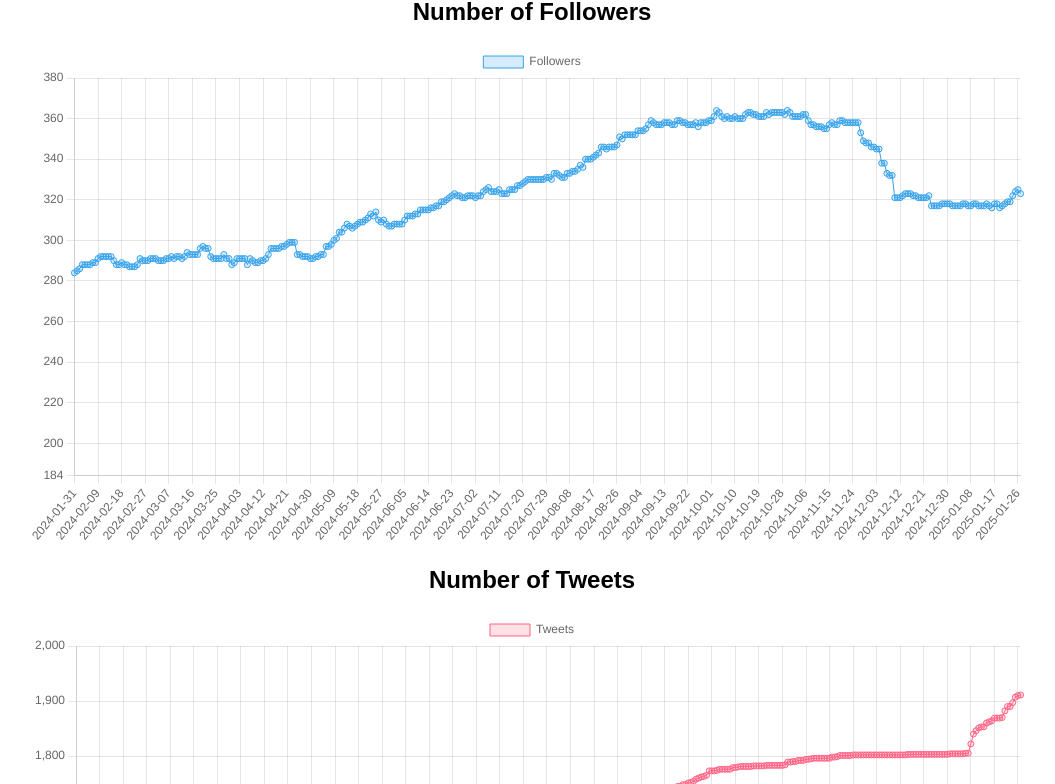
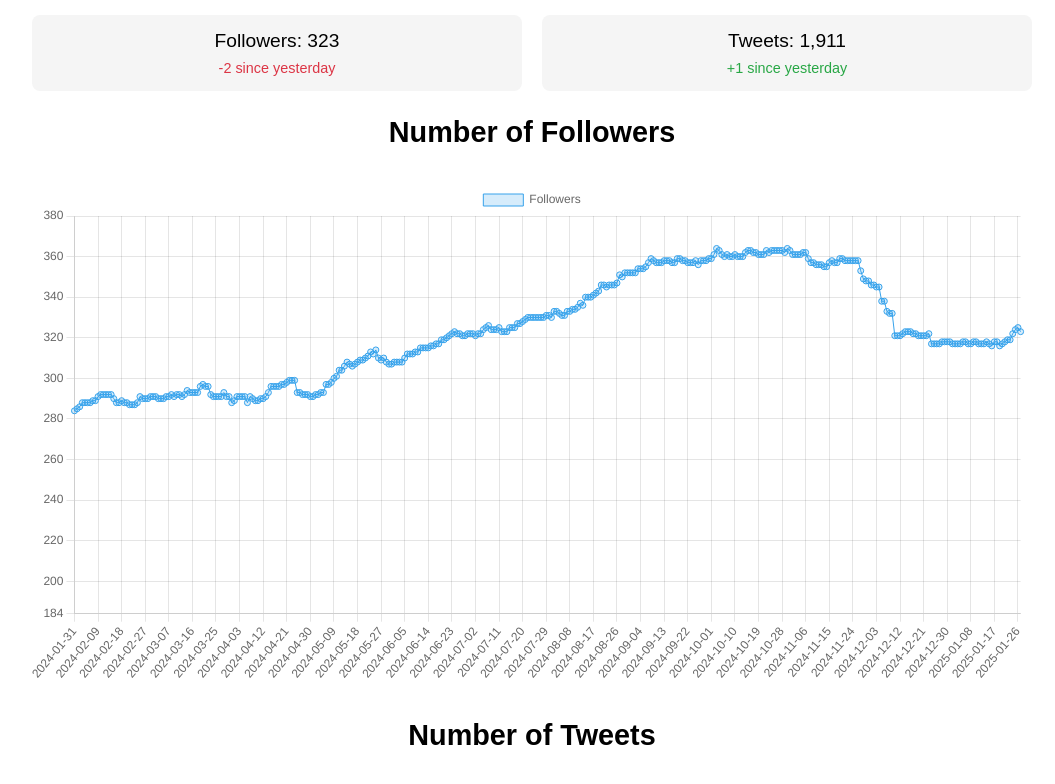
Before and after one commit to horosin/metrics-dashboard, a website: page dashboard/index.html in a window 1280 px wide. Shown: the part 100-884 px from the top of the page, without its empty margins (108-1163 px from the left). Drawn offline with nearby package versions, Linux system fonts and the light colour scheme; files whose address does not match are found by name.

Commit message:
Add daily stats

```diff
--- a/dashboard/index.html
+++ b/dashboard/index.html
@@ -10,35 +10,82 @@
     body {
       font-family: Arial, sans-serif;
       margin: 0;
-      padding: 0;
+      padding: 20px;
       display: flex;
       flex-direction: column;
       align-items: center;
     }
 
     .chart-container {
-      width: 80%;
+      width: 95%;
+      max-width: 1000px;
+      margin: 20px 0;
+    }
+
+    .stats-container {
+      display: flex;
+      flex-wrap: wrap;
+      justify-content: center;
+      gap: 20px;
+      width: 95%;
       max-width: 1000px;
     }
 
-    canvas {
-      max-width: 100%;
+    .current-stats {
+      font-size: 1.2rem;
+      text-align: center;
+      margin: 10px 0;
+      padding: 15px;
+      background: #f5f5f5;
+      border-radius: 8px;
+      flex: 1;
+      min-width: 250px;
+    }
+
+    .change {
+      font-size: 0.9rem;
+      margin-top: 8px;
+    }
+
+    .positive-change {
+      color: #28a745;
+    }
+
+    .negative-change {
+      color: #dc3545;
     }
 
     h1 {
-      text-align: center;
-      margin-top: 20px;
+      font-size: clamp(1.5rem, 5vw, 2.5rem);
+      margin: 20px 0;
     }
 
     h2 {
-      text-align: center;
-      margin-top: 20px;
+      font-size: clamp(1rem, 3vw, 1.8rem);
+      margin: 15px 0;
+    }
+
+    @media (max-width: 600px) {
+      body {
+        padding: 10px;
+      }
     }
   </style>
 </head>
 
 <body>
   <h1>Twitter Dashboard</h1>
+
+  <div class="stats-container">
+    <div class="current-stats">
+      <div id="currentFollowers">Followers: Loading...</div>
+      <div class="change" id="followersChange"></div>
+    </div>
+    <div class="current-stats">
+      <div id="currentTweets">Tweets: Loading...</div>
+      <div class="change" id="tweetsChange"></div>
+    </div>
+  </div>
 
   <h2>Number of Followers</h2>
   <div class="chart-container">
@@ -57,6 +104,29 @@
         const dates = data.map(item => item.date);
         const followers = data.map(item => item.followers_count);
         const tweets = data.map(item => item.tweet_count);
+
+        // Update current stats and changes
+        const currentFollowers = followers[followers.length - 1];
+        const previousFollowers = followers[followers.length - 2];
+        const followersDiff = currentFollowers - previousFollowers;
+
+        const currentTweets = tweets[tweets.length - 1];
+        const previousTweets = tweets[tweets.length - 2];
+        const tweetsDiff = currentTweets - previousTweets;
+
+        document.getElementById('currentFollowers').textContent =
+          `Followers: ${currentFollowers.toLocaleString()}`;
+        document.getElementById('followersChange').textContent =
+          `${followersDiff >= 0 ? '+' : ''}${followersDiff.toLocaleString()} since yesterday`;
+        document.getElementById('followersChange').className =
+          `change ${followersDiff >= 0 ? 'positive-change' : 'negative-change'}`;
+
+        document.getElementById('currentTweets').textContent =
+          `Tweets: ${currentTweets.toLocaleString()}`;
+        document.getElementById('tweetsChange').textContent =
+          `${tweetsDiff >= 0 ? '+' : ''}${tweetsDiff.toLocaleString()} since yesterday`;
+        document.getElementById('tweetsChange').className =
+          `change ${tweetsDiff >= 0 ? 'positive-change' : 'negative-change'}`;
 
         const minFollowers = Math.min(...followers) - 100;
         const minTweets = Math.min(...tweets) - 100;
```
